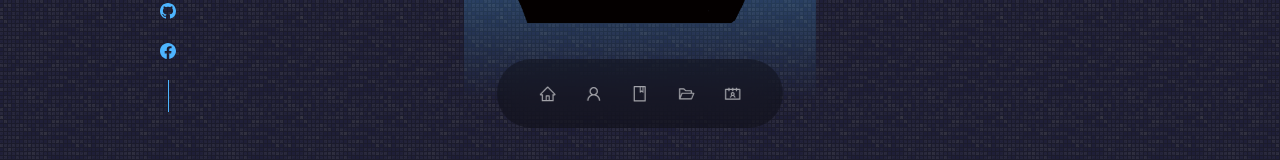
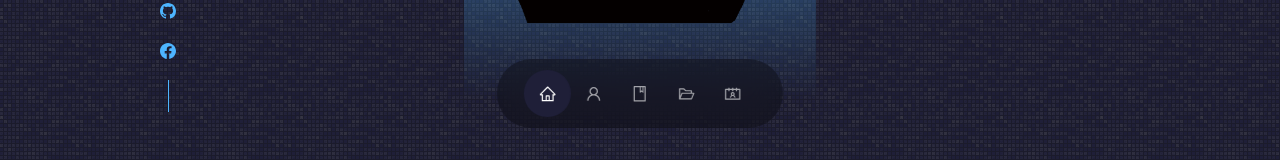
Before and after one commit to Creature-03/CC-dev-portfolio, a React (Create React App) app: page / in a window 1280 px wide. Shown: the part 640-800 px from the top of the page. Built offline with nearby package versions, Linux system fonts and the light colour scheme.

Commit message:
created nav links to sections

```diff
--- a/src/components/nav/Nav.jsx
+++ b/src/components/nav/Nav.jsx
@@ -1,16 +1,19 @@
 import React from 'react'
 import './nav.css'
 import {AiOutlineHome, AiOutlineUser, AiOutlineFolderOpen, AiOutlineContacts, AiOutlineBook} from 'react-icons/ai'
+import { useState } from 'react'
 
 
 const Nav = () => {
+  const [activeNav, setActiveNav] = useState('#')
+
   return (
     <nav id='nav'>
-      <a href="#"><AiOutlineHome/></a>
-      <a href="#about"><AiOutlineUser/></a>
-      <a href="#experience"><AiOutlineBook/></a>
-      <a href="#portfolio"><AiOutlineFolderOpen/></a>
-      <a href="#contact"><AiOutlineContacts/></a>
+      <a href="#" onClick={() => setActiveNav('#')} className={activeNav === '#' ? 'active' : ''}><AiOutlineHome/></a>
+      <a href="#about" onClick={() => setActiveNav('#about')} className={activeNav === '#about' ? 'active' : ''}><AiOutlineUser/></a>
+      <a href="#experience" onClick={() => setActiveNav('#experience')} className={activeNav === '#experience' ? 'active' : ''}><AiOutlineBook/></a>
+      <a href="#portfolio" onClick={() => setActiveNav('#portfolio')} className={activeNav === '#portfolio' ? 'active' : ''}><AiOutlineFolderOpen/></a>
+      <a href="#contact" onClick={() => setActiveNav('#contact')} className={activeNav === '#contact' ? 'active' : ''}><AiOutlineContacts/></a>
     </nav>
   )
 }
```
